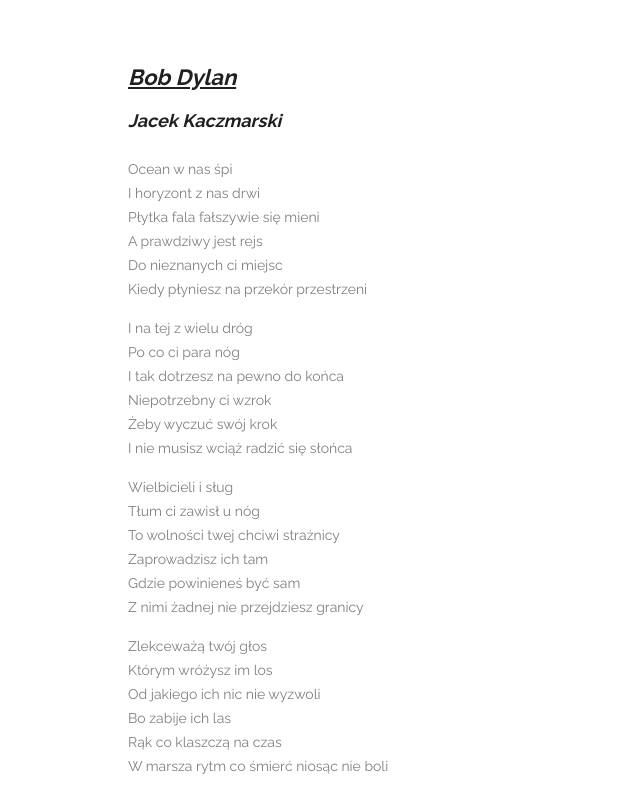
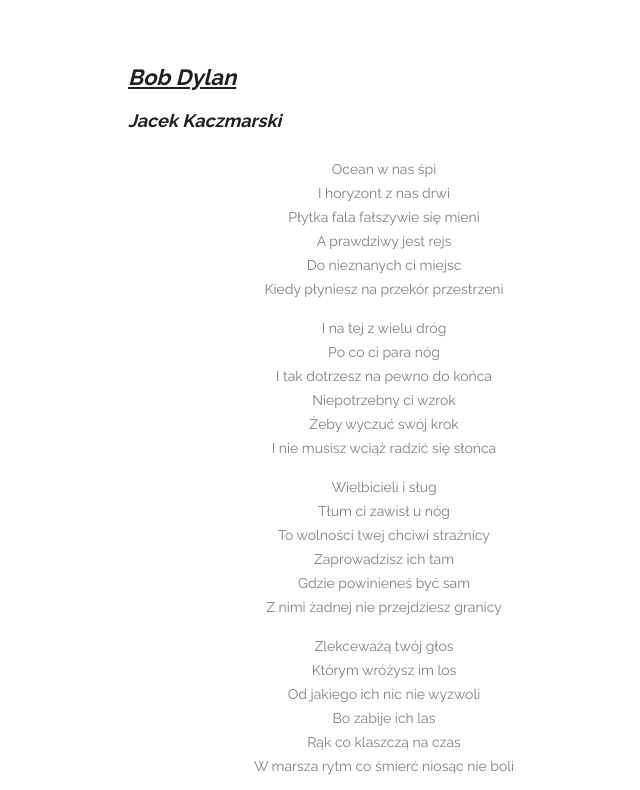
Before and after one commit to Karola-N/learning-git-2, a plain HTML site: page index.html in a window 1280 px wide. Shown: the top 790 px of the page, without its empty margins (128-768 px from the left). Drawn offline with Linux system fonts and the light colour scheme.

Commit message:
Change text style in css

```diff
--- a/style.css
+++ b/style.css
@@ -23,6 +23,8 @@
 p {
     line-height: 1.5rem;
     margin: 15px 0 15px 0;
+    text-align: center;
+    margin-right: 50%;
 }
 
 p:last-of-type {
```
